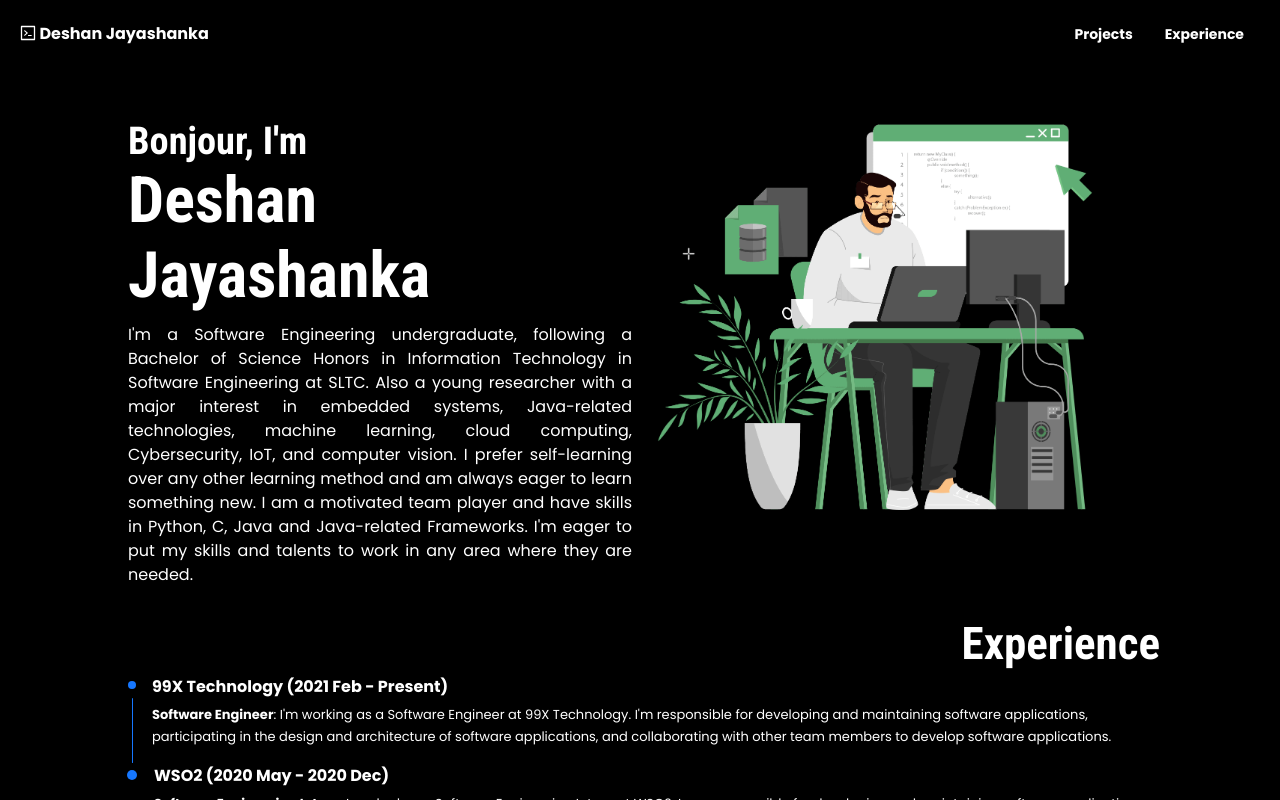
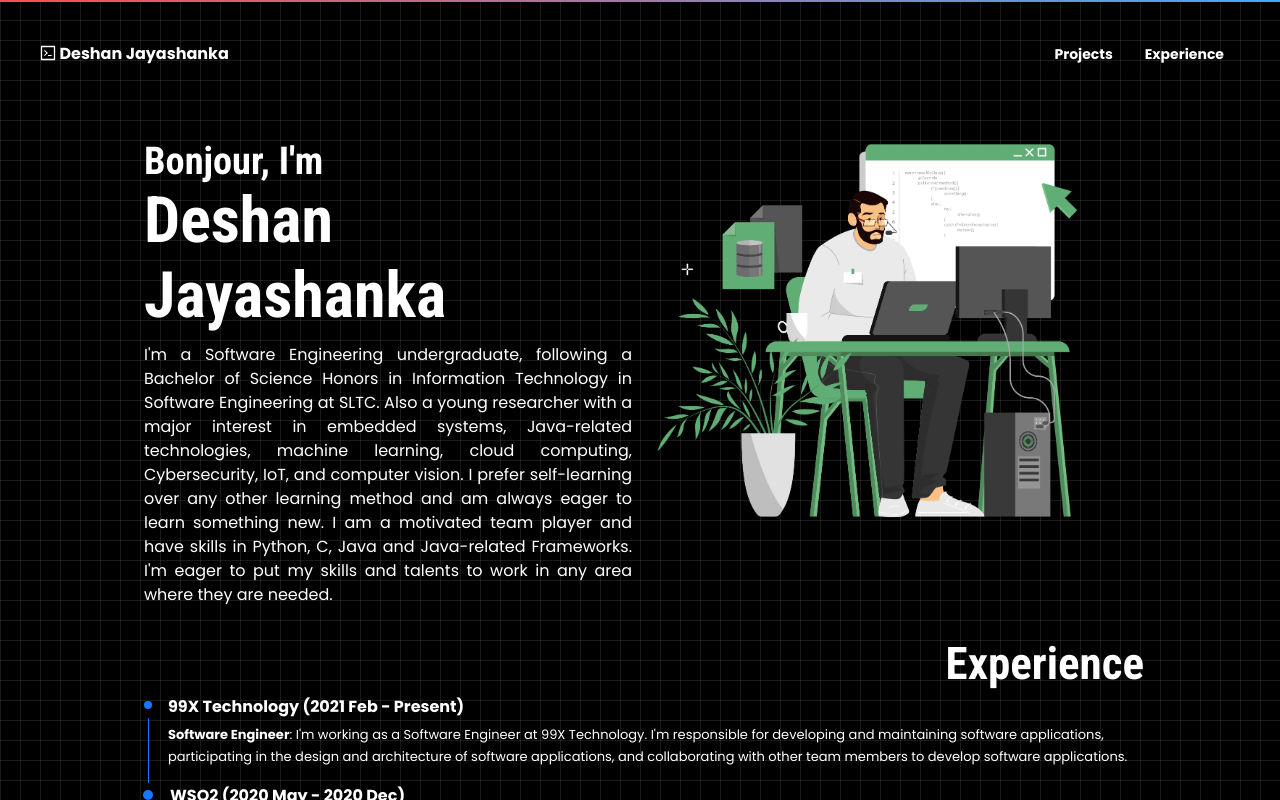
Before and after one commit to Deshan555/Portfolio-V0.2, a React (Create React App) app: page / in a window 1280 px wide. Shown: the top 800 px of the page. Built offline with nearby package versions, Linux system fonts and the light colour scheme.

Commit message:
feat: Add dark mode support to theme.css

```diff
--- a/src/theme.css
+++ b/src/theme.css
@@ -9,11 +9,44 @@
     font-family: 'Poppins', sans-serif;
   }
 
+
+
   .dark-mode {
     background-color: #000000; /* Dark mode background color */
     color: #ffffff; /* Dark mode text color */
     font-family: 'Poppins', sans-serif;
+    padding: 20px;
+    position: relative;
+    background-image:
+      linear-gradient(to right, rgba(255, 255, 255, 0.1) 1px, transparent 1px),
+      linear-gradient(to bottom, rgba(255, 255, 255, 0.1) 1px, transparent 1px);
+    background-size: 20px 20px; /* Adjust size for spacing between lines */
   }
+
+
+
+  .dark-mode::before {
+    content: '';
+    display: block;
+    height: 2px; /* Thickness of the line art */
+    background: linear-gradient(to right, #ff4d4f, #40a9ff); /* Gradient color for line art */
+    width: 100%;
+    position: absolute;
+    top: 0;
+    left: 0;
+  }
+
+  .dark-mode::after {
+    content: '';
+    display: block;
+    height: 2px; /* Thickness of the line art */
+    background: linear-gradient(to right, #ff4d4f, #40a9ff); /* Gradient color for line art */
+    width: 100%;
+    position: absolute;
+    bottom: 0;
+    left: 0;
+  }
+
 
 
   .font-light {
```
